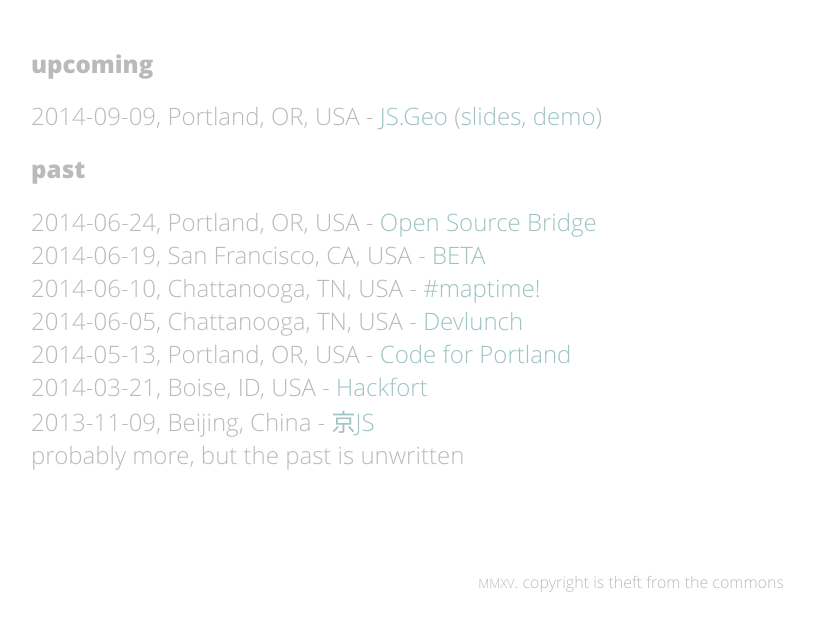
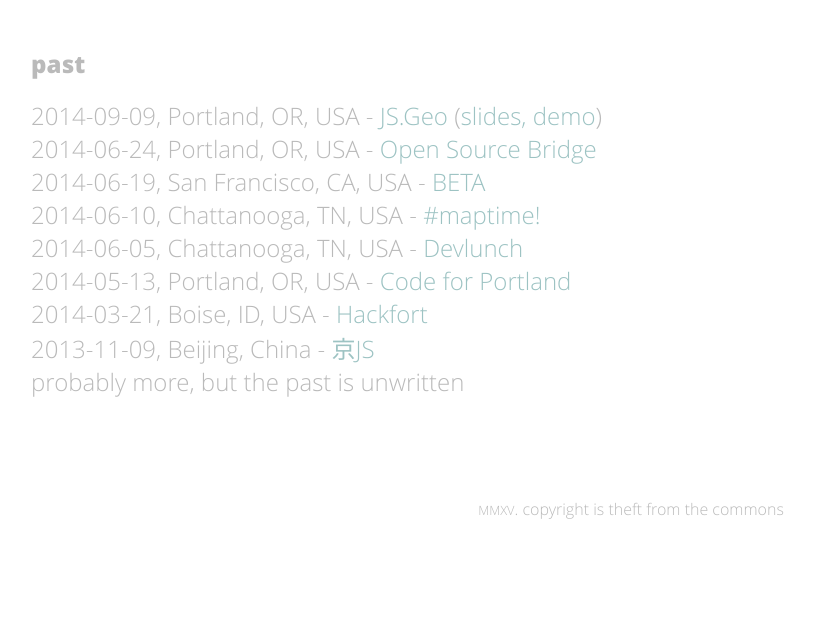
Before and after one commit to jden/jden.github.com, a plain HTML site: page speaking.html in a window 1280 px wide. Shown: the part 147-778 px from the top of the page, without its empty margins (9-823 px from the left). Drawn offline with Linux system fonts and the light colour scheme.

Commit message:
update speaking

```diff
--- a/speaking.html
+++ b/speaking.html
@@ -9,17 +9,17 @@
   <a href="/">homepage</a>
   <h1>speaking</h1>
 
-  <h2>upcoming</h2>
+  <!--<h2>upcoming</h2>
+
+  <ul>
+  </ul>-->
+
+  <h2>past</h2>
 
   <ul>
     <li>
       2014-09-09, Portland, OR, USA - <a href="http://www.jsgeo.com/">JS.Geo</a> (<a href="https://github.com/jden/talk-2014-jsgeo">slides, demo</a>)
     </li>
-  </ul>
-
-  <h2>past</h2>
-
-  <ul>
     <li>2014-06-24, Portland, OR, USA - <a href="http://opensourcebridge.org/">Open Source Bridge</a></li>
     <li>2014-06-19, San Francisco, CA, USA - <a href="http://beta.codeforamerica.org/">BETA</a></li>
     <li>2014-06-10, Chattanooga, TN, USA - <a href="https://github.com/maptime/chattanooga">#maptime!</a></li>
```
